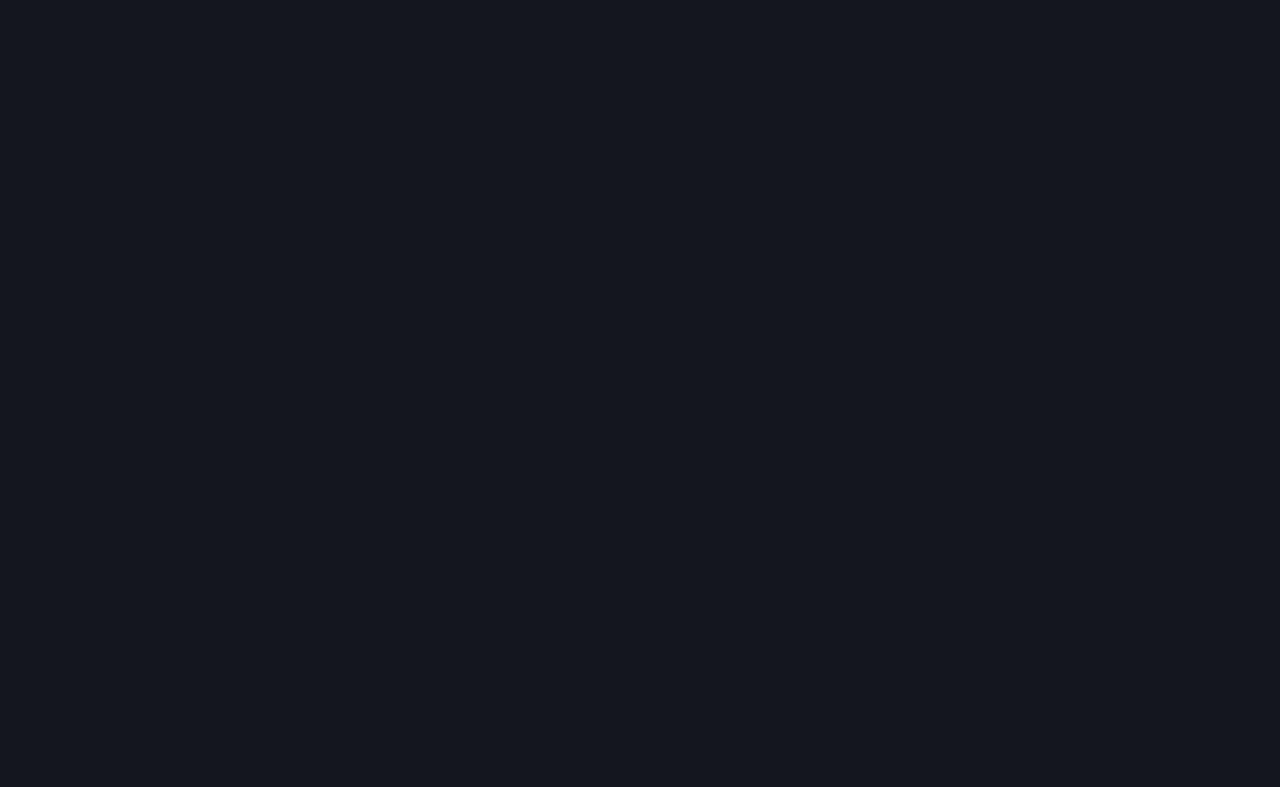
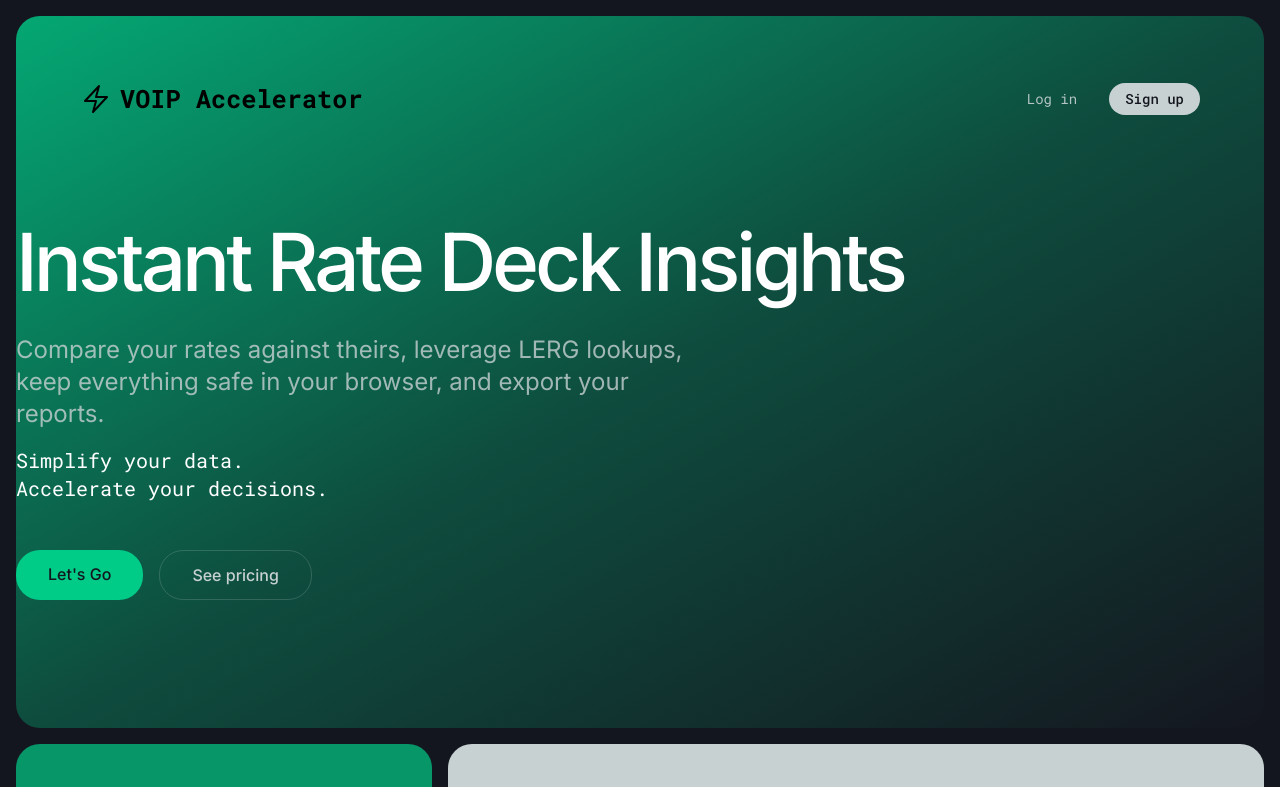
Before and after one commit to kdjordan/voip-accelerator, a Vue app in the folder client/: page / in a window 1280 px wide. Before the commit this address had no page. Shown: the top 787 px of the page. Built offline with nearby package versions, Linux system fonts and the light colour scheme.

Commit message:
REFACTOR: Update router imports for consistent path usage

```diff
--- a/client/src/router/index.ts
+++ b/client/src/router/index.ts
@@ -1,6 +1,6 @@
 import { createRouter, createWebHistory } from 'vue-router';
 import { adminRoutes } from './admin-routes';
-import AdminLergView from '../pages/AdminView.vue';
+import AdminLergView from '@/pages/AdminView.vue';
 
 const router = createRouter({
   history: createWebHistory(),
@@ -8,27 +8,27 @@ const router = createRouter({
     {
       path: '/',
       name: 'home',
-      component: () => import('../pages/RateSheetView.vue'),
+      component: () => import('@/pages/HomeView.vue'),
     },
     {
       path: '/dashboard',
       name: 'dashboard',
-      component: () => import('../pages/DashBoard.vue'),
+      component: () => import('@/pages/DashBoard.vue'),
     },
     {
       path: '/rate-sheet',
       name: 'rateSheet',
-      component: () => import('../pages/RateSheetView.vue'),
+      component: () => import('@/pages/RateSheetView.vue'),
     },
     {
       path: '/azview',
       name: 'azview',
-      component: () => import('../pages/AzView.vue'),
+      component: () => import('@/pages/AzView.vue'),
     },
     {
       path: '/usview',
       name: 'usview',
-      component: () => import('../pages/UsView.vue'),
+      component: () => import('@/pages/UsView.vue'),
     },
     {
       path: '/admin/lerg',
@@ -37,8 +37,8 @@ const router = createRouter({
     },
     {
       path: '/home',
-      name: 'home',
-      component: () => import('../pages/HomeView.vue'),
+      name: 'homeView',
+      component: () => import('@/pages/HomeView.vue'),
     },
 
     // Spread the admin routes
--- /dev/null
+++ b/client/src/shims-vue.d.ts
@@ -0,0 +1,5 @@
+declare module '*.vue' {
+  import type { DefineComponent } from 'vue';
+  const component: DefineComponent<{}, {}, any>;
+  export default component;
+}
```
